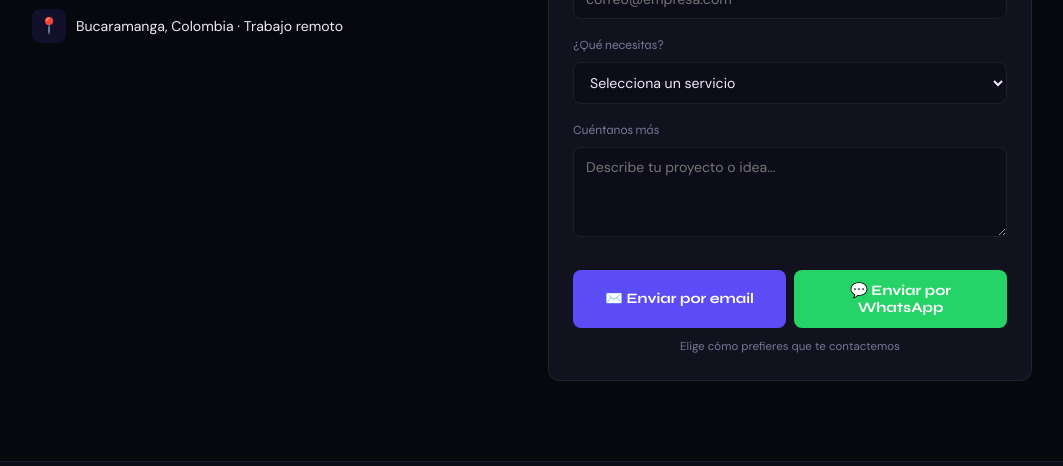
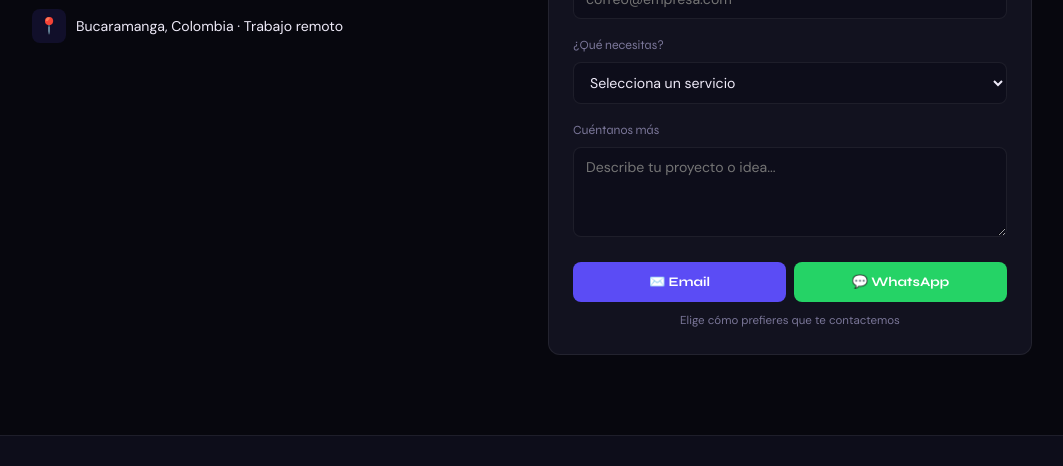
Before and after one commit to santielcurioso/softcreators, a plain HTML site: page index.html in a window 1280 px wide. Shown: the part 4800-5266 px from the top of the page, without its empty margins (108-1171 px from the left). Drawn offline with Linux system fonts and the light colour scheme.

Commit message:
Update index.html

```diff
--- a/index.html
+++ b/index.html
@@ -546,9 +546,9 @@ footer{background:var(--bg2);border-top:0.5px solid var(--border);padding:3rem 2
           <label>Cuéntanos más</label>
           <textarea id="fmsg" placeholder="Describe tu proyecto o idea..."></textarea>
         </div>
-        <div style="display:grid;grid-template-columns:1fr 1fr;gap:8px;margin-top:.5rem">
-          <button class="form-submit" style="background:var(--accent)" onclick="sendEmail()">✉️ Enviar por email</button>
-          <button class="form-submit" style="background:#25d366" onclick="sendWhatsApp()">💬 Enviar por WhatsApp</button>
+        <div style="display:flex;gap:8px;margin-top:.8rem;width:100%">
+          <button onclick="sendEmail()" style="flex:1;background:var(--accent);color:#fff;border:none;padding:12px 8px;border-radius:8px;font-family:'Syne',sans-serif;font-weight:600;font-size:.82rem;cursor:pointer;transition:opacity .2s">✉️ Email</button>
+          <button onclick="sendWhatsApp()" style="flex:1;background:#25d366;color:#fff;border:none;padding:12px 8px;border-radius:8px;font-family:'Syne',sans-serif;font-weight:600;font-size:.82rem;cursor:pointer;transition:opacity .2s">💬 WhatsApp</button>
         </div>
         <p style="font-size:.72rem;color:var(--muted);text-align:center;margin-top:.6rem">Elige cómo prefieres que te contactemos</p>
       </div>
```
